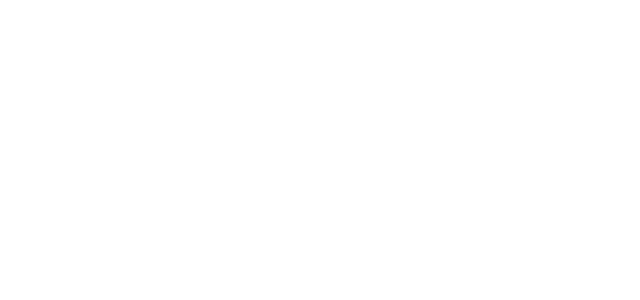
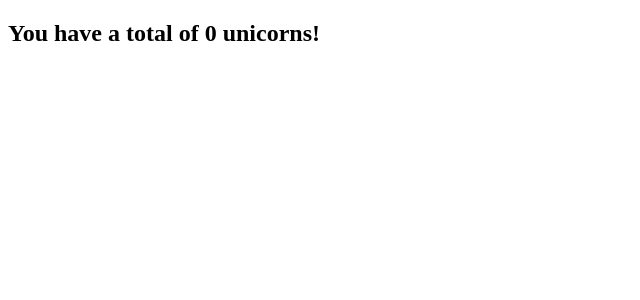
Before and after one commit to AnnaMaPe/202301-w7ch3-anna-marrodan, a React (Create React App) app: page / in a window 1280 px wide. Shown: the top 300 px of the page, without its empty margins (0-640 px from the left). Built offline with nearby package versions, Linux system fonts and the light colour scheme.

Commit message:
Create UnicornCounter compinent

```diff
--- a/src/App.tsx
+++ b/src/App.tsx
@@ -1,5 +1,7 @@
+import { UnicornCounter } from "./components/UnicornCounter/UnicornCounter";
+
 const App = () => {
-  return <></>;
+  return <UnicornCounter />;
 };
 
 export default App;
--- /dev/null
+++ b/src/components/UnicornCounter/UnicornCounter.tsx
@@ -0,0 +1,13 @@
+import { useAppSelector } from "../../store/hooks";
+
+export const UnicornCounter = (): JSX.Element => {
+  const totalUnicors = useAppSelector((state) => state.unicorn);
+
+  return (
+    <div className="counter">
+      <h2 className="counter__title">
+        You have a total of {totalUnicors.count} unicorns!
+      </h2>
+    </div>
+  );
+};
```
Also changed, not shown: 1 other file (tests, documents, lock files or other folders).
